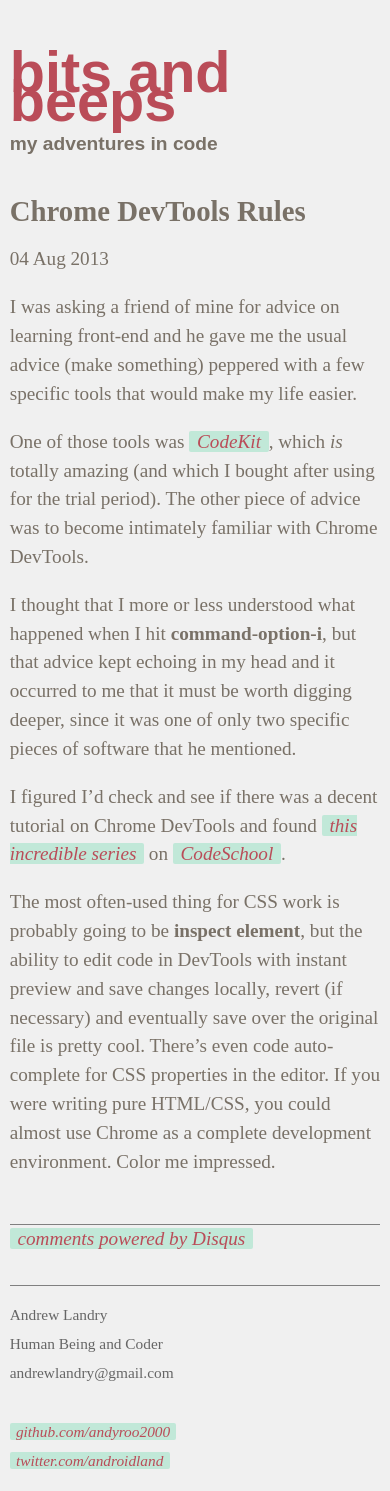
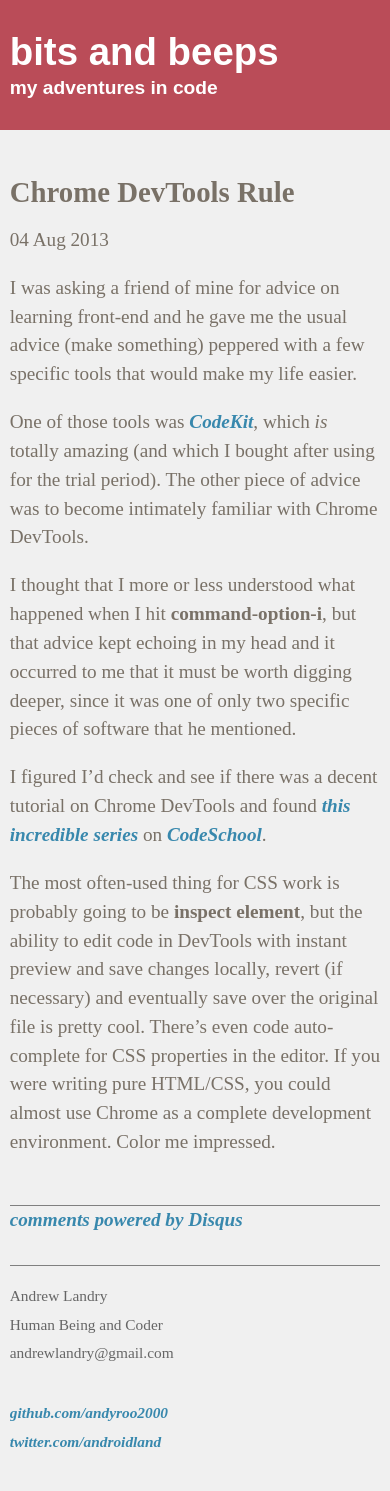
Before and after one commit to andyroo2000/andyroo2000.github.io, a Jekyll site: the page built from _posts/2013-08-04-Chrome-Dev-Tools-Rule.markdown, in a window 390 px wide. Built offline with Jekyll 4.4.1, drawn with Linux system fonts in a browser that asks for light colours; Markdown is read by kramdown in place of the engine named in the settings; comment, search, counter and statistics services are not loaded.

Commit message:
Expand title bar and make title-bar responsive

```diff
--- a/_layouts/default.html
+++ b/_layouts/default.html
@@ -30,12 +30,16 @@
 
         <div class="container">
           <div class="site">
-            <header>
-              <h1 class="title"><a href="/">{{ site.name }}</a></h1>
-              <h2 class="site-description">my adventures in code</h2>
-            </header>
 
+            <div id=top>
+              <header>
+                <h1 class="title"><a href="/">{{ site.name }}</a></h1>
+                <h2 class="site-description">my adventures in code</h2>
+              </header>
+            </div>
+            <div class="content">
                 {{ content }}
+            </div>
 
             <footer>
               <div class="contact">
--- a/_posts/2013-08-04-Chrome-Dev-Tools-Rule.markdown
+++ b/_posts/2013-08-04-Chrome-Dev-Tools-Rule.markdown
@@ -1,6 +1,6 @@
 ---
 layout: post
-title:  "Chrome DevTools Rules"
+title:  "Chrome DevTools Rule"
 date:   2013-08-04 03:34:46
 categories: musings
 ---
--- a/css/global.css
+++ b/css/global.css
@@ -70,64 +70,55 @@ ul.posts span {
 .site {
   font-size: 1.2em;
   text-align: left;
-  margin: 3em auto 2em;
+  margin: 0em auto 2em;
   line-height: 1.5em;
   color: #797167;
-  width: 40%;
 }
 
-/* line 65, ../scss/_main.scss */
+/* line 64, ../scss/_main.scss */
 a {
-  color: #BA4C58;
-  background-color: #C1E8D8;
+  color: #3888AD;
   text-decoration: none;
-  font-weight: normal;
+  font-weight: bold;
   font-style: italic;
-  padding: 0em .4em;
-  -webkit-box-shadow: black;
-  -moz-box-shadow: black;
-  box-shadow: black;
-  -webkit-border-radius: 2px;
-  -moz-border-radius: 2px;
-  -ms-border-radius: 2px;
-  -o-border-radius: 2px;
-  border-radius: 2px;
-  -webkit-transition-duration: 0.15s;
-  -moz-transition-duration: 0.15s;
-  -o-transition-duration: 0.15s;
-  transition-duration: 0.15s;
+  -webkit-transition-duration: 0.4s;
+  -moz-transition-duration: 0.4s;
+  -o-transition-duration: 0.4s;
+  transition-duration: 0.4s;
+}
+
+/* line 72, ../scss/_main.scss */
+a:hover {
+  color: black;
+  background-color: #F5E498;
 }
 
 /* line 77, ../scss/_main.scss */
-a:hover {
-  color: black;
-  background-color: #D3D3D3;
+#top {
+  background-color: #BA4C58;
+  padding: 2em 0em 0.4em 0em;
 }
 
-/* line 83, ../scss/_main.scss */
-header {
-  margin-bottom: 2em;
-}
-
-/* line 87, ../scss/_main.scss */
+/* line 86, ../scss/_main.scss */
 header h1.title {
   display: inline-block;
   margin-bottom: 0em;
   font-size: 3em;
 }
 
-/* line 93, ../scss/_main.scss */
+/* line 92, ../scss/_main.scss */
 header h2.site-description {
   font-family: "anonymous-pro",sans-serif;
   font-size: 1em;
   margin-bottom: 1em;
+  color: #fff;
 }
 
 /* line 99, ../scss/_main.scss */
 header h1.title a {
   font-family: "anonymous-pro",sans-serif;
   font-weight: bold;
-  color: #BA4C58;
+  color: #fff;
   background-color: transparent;
   font-style: normal;
   padding: 0;
@@ -209,40 +200,62 @@ article {
   border-bottom: 1px solid gray;
 }
 
+/* line 177, ../scss/_main.scss */
+.content {
+  padding: 2.5em 0em 0em 0em;
+}
+
 /* MEDIA QUERIES-------- */
+@media screen and (min-width: 1271px) {
+  /* line 185, ../scss/_main.scss */
+  .content, header, footer {
+    width: 40%;
+    margin-left: auto;
+    margin-right: auto;
+  }
+}
 @media screen and (max-width: 1270px) {
-  /* line 181, ../scss/_main.scss */
-  .site {
+  /* line 193, ../scss/_main.scss */
+  .content, header, footer {
+    margin-left: auto;
+    margin-right: auto;
     width: 55%;
   }
 }
 @media screen and (max-width: 1050px) {
-  /* line 185, ../scss/_main.scss */
-  .site {
+  /* line 201, ../scss/_main.scss */
+  .content, header, footer {
     width: 57%;
   }
 }
 @media screen and (max-width: 950px) {
-  /* line 189, ../scss/_main.scss */
-  .site {
+  /* line 207, ../scss/_main.scss */
+  .content, header, footer {
     width: 68%;
   }
 }
 @media screen and (max-width: 750px) {
-  /* line 193, ../scss/_main.scss */
-  .site {
+  /* line 213, ../scss/_main.scss */
+  .content, header, footer {
     width: 75%;
   }
 }
 @media screen and (max-width: 550px) {
-  /* line 197, ../scss/_main.scss */
-  .site {
+  /* line 219, ../scss/_main.scss */
+  .content, header, footer {
     width: 85%;
   }
 }
 @media screen and (max-width: 480px) {
-  /* line 201, ../scss/_main.scss */
-  .site {
+  /* line 225, ../scss/_main.scss */
+  .content, header, footer {
     width: 95%;
   }
 }
+/* Font-size change for title */
+@media screen and (max-width: 615px) {
+  /* line 234, ../scss/_main.scss */
+  header h1.title {
+    font-size: 2em;
+  }
+}
```
Also changed, not shown: scss/_main.scss (+53 -18 lines).
